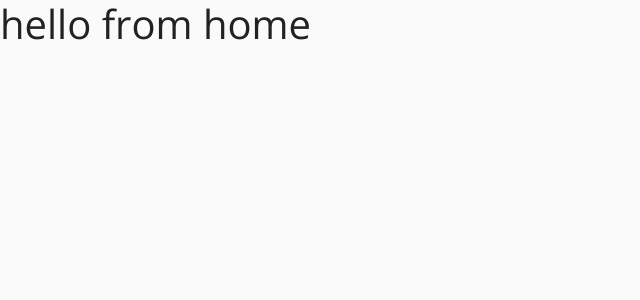
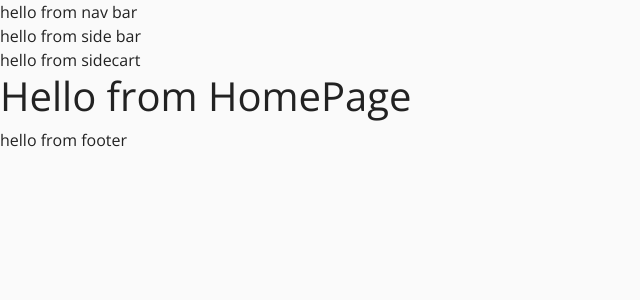
Before and after one commit to wowdevapp/Store, a React (Create React App) app: page / in a window 1280 px wide. Shown: the top 300 px of the page, without its empty margins (0-640 px from the left). Built offline with nearby package versions, Linux system fonts and the light colour scheme.

Commit message:
setup context api

```diff
--- a/src/App.js
+++ b/src/App.js
@@ -10,17 +10,26 @@ import {
   Switch,
   Route,
 } from "react-router-dom";
+
+import Navbar from "./components/Navbar";
+import Sidebar from "./components/Sidebar";
+import Sidecart from "./components/SideCart";
+import Footer from "./components/Footer";
 class App extends Component {
   render() {
     return (
       <>
         {/* navbar, sidebar, cart,footer*/}
+        <Navbar></Navbar>
+        <Sidebar></Sidebar>
+        <Sidecart></Sidecart>
         <Switch>
           <Route path="/" exact component={home} />
           <Route path="/about" component={about} />
           <Route path="/contact" component={contact} />
           <Route path="/cart" component={cart} />
         </Switch>
+        <Footer></Footer>
       </>
     );
   }
--- /dev/null
+++ b/src/components/Footer.js
@@ -0,0 +1,9 @@
+import React from 'react'
+
+export default function Footer() {
+    return (
+        <div>
+             hello from footer
+        </div>
+    )
+}
--- /dev/null
+++ b/src/components/Navbar.js
@@ -0,0 +1,9 @@
+import React from 'react'
+
+export default function Navbar() {
+    return (
+        <div>
+            hello from nav bar
+        </div>
+    )
+}
--- /dev/null
+++ b/src/components/SideCart.js
@@ -0,0 +1,9 @@
+import React from 'react'
+
+export default function SideCart() {
+    return (
+        <div>
+            hello from sidecart
+        </div>
+    )
+}
--- /dev/null
+++ b/src/components/Sidebar.js
@@ -0,0 +1,9 @@
+import React from 'react'
+
+export default function Sidebar() {
+    return (
+        <div>
+            hello from  side bar
+        </div>
+    )
+}
--- /dev/null
+++ b/src/context/context.js
@@ -0,0 +1,47 @@
+import React, { Component } from "react";
+
+const ProductContext = React.createContext();
+//Provider
+//Consumer
+class ProductProvider extends Component {
+  state = {
+    sidebarOpen: false,
+    cartOpen: false,
+    cartItems: 0
+  };
+  // handle sidebar
+  handleSidebar = () => {
+    this.setState({ sidebarOpen: !this.state.sidebarOpen });
+  };
+  // hanldle sart
+  handleCart = () => {
+    this.setState({ cartOpen: !this.state.sidebarOpen });
+  };
+  //close cart
+  closeCart = () => {
+    this.setState({ cartOpen: false });
+  };
+  // open
+  openCart = () => {
+    this.setState({ cartOpen: true });
+  };
+  render() {
+    return (
+      <ProductContext.Provider
+        value={{
+          ...this.state,
+          handleSidebar: this.handleSidebar,
+          handleCart: this.handleCart,
+          closeCart: this.closeCart,
+          openCart: this.openCart
+        }}
+      >
+        {this.props.children}
+      </ProductContext.Provider>
+    );
+  }
+}
+
+const ProductConsumer = ProductContext.Consumer;
+
+export { ProductProvider, ProductConsumer };
--- a/src/index.js
+++ b/src/index.js
@@ -4,13 +4,14 @@ import './index.css';
 import App from './App';
 import * as serviceWorker from './serviceWorker';
 import { BrowserRouter as Router,} from "react-router-dom";
+import { ProductProvider } from "./context/context";
 
 ReactDOM.render(
-  <React.StrictMode>
-    <Router>
-     <App />
-    </Router>
- </React.StrictMode>,
+<ProductProvider>
+  <Router>
+    <App />
+  </Router>
+</ProductProvider>,
   document.getElementById('root')
 );
 
--- a/src/pages/home.js
+++ b/src/pages/home.js
@@ -1,9 +1,16 @@
 import React from 'react'
+import { ProductConsumer } from "../context/context";
+
 
 export default function home() {
     return (
         <>
-          <h1>hello from home</h1>
-        </>
+        <ProductConsumer>
+          {value => {
+            console.log(value);
+            return <h1>Hello from HomePage</h1>;
+          }}
+        </ProductConsumer>
+      </>
     )
 }
```
